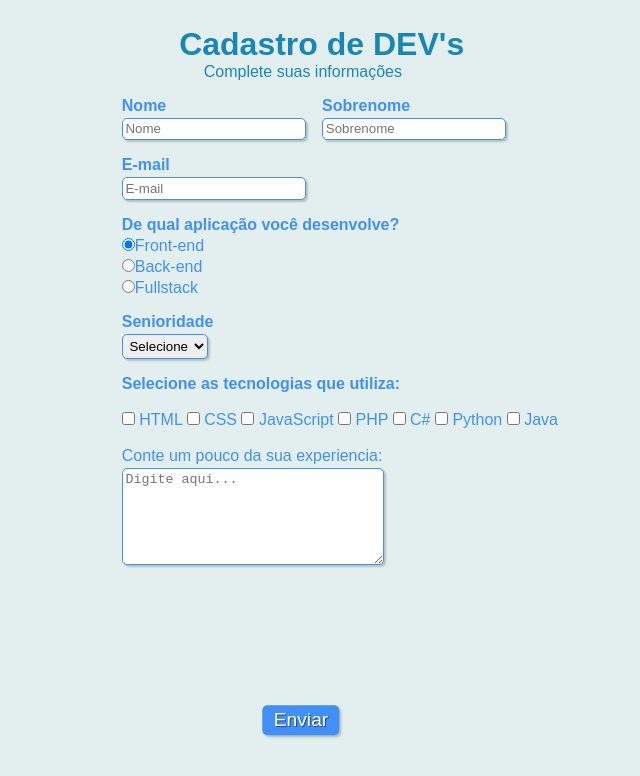
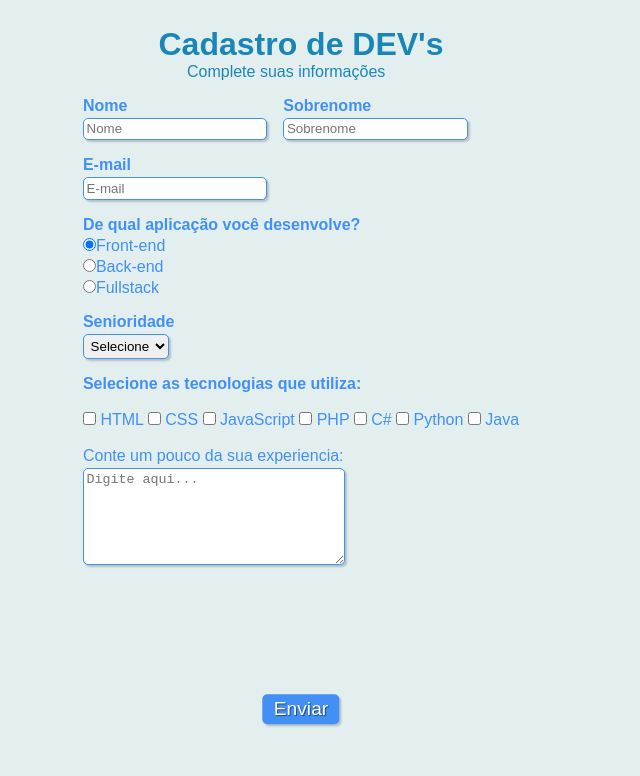
Before and after one commit to omateeus73/forms, a plain HTML site: page index.html in a window 1280 px wide. Shown: the whole page, without its empty margins (339-979 px from the left). Drawn offline with Linux system fonts and the light colour scheme.

Commit message:
display flex

```diff
--- a/style.css
+++ b/style.css
@@ -6,7 +6,8 @@
 #titulo {
     font-family: sans-serif;
     color: #1a86b7;
-    margin-left: 7%;
+    /* margin-left: 7%; */
+
 }
 
 #subtitulo {
@@ -24,9 +25,10 @@ body {
     font-family: sans-serif;
     font-size: 1em;
     color: #4290f5;
-    margin-left: 36%;
+    display: flex;
+    flex-direction: column;
+    align-items: center;
     margin-top: 2%;
-    justify-content: center;
 }
 
 input,
@@ -82,7 +84,7 @@ fieldset.grupo .campo {
     box-shadow: 2px 2px 2px rgba(0, 0, 0, 0.2);
     text-shadow: 1px 1px 1px rgba(0, 0, 0, 0.5);
     position: absolute;
-    top: 90%;
+    margin-top: 10%;
     left: 50%;
     margin-right: -50%;
     transform: translate(-50%, -50%);
@@ -90,6 +92,7 @@ fieldset.grupo .campo {
 
 .botao:hover {
     background: #daede9;
+    color: black;
     box-shadow: inset 2px 2px 2px rgba(0, 0, 0, 0.2);
     text-shadow: none;
 }
```
